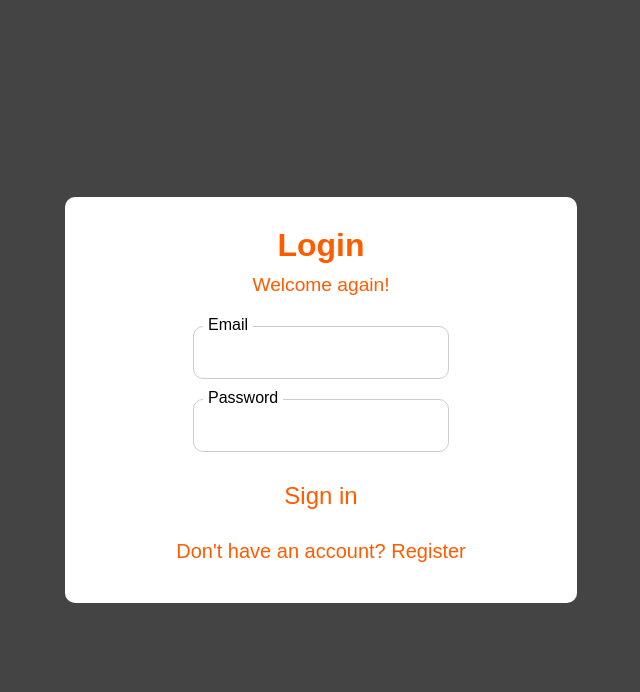
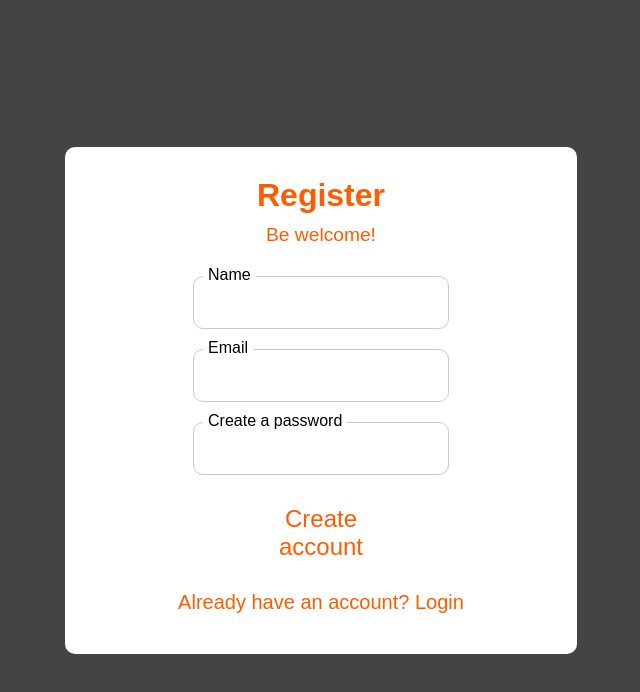
Before and after one commit to xThgSilva/message-central-web, a React (Vite) app: page /register in a window 1280 px wide. Shown: the top 692 px of the page, without its empty margins (319-959 px from the left). Built offline with nearby package versions, Linux system fonts and the light colour scheme.

Commit message:
feat: Creating register page and add react router

```diff
--- a/package.json
+++ b/package.json
@@ -11,7 +11,8 @@
   },
   "dependencies": {
     "react": "^19.2.0",
-    "react-dom": "^19.2.0"
+    "react-dom": "^19.2.0",
+    "react-router-dom": "^7.13.1"
   },
   "devDependencies": {
     "@eslint/js": "^9.39.1",
--- a/src/App.jsx
+++ b/src/App.jsx
@@ -1,10 +1,13 @@
+import { Routes, Route } from "react-router-dom"
 import Login from "./pages/Login"
+import Register from "./pages/Register"
 
 function App() {
   return (
-    <>
-      <Login/>
-    </>
+      <Routes>
+        <Route path="/" element={<Login />} />
+        <Route path="/register" element={<Register/>} />
+      </Routes>
   )
 }
 
--- a/src/components/AuthRegisterComponent.jsx
+++ b/src/components/AuthRegisterComponent.jsx
@@ -1,7 +1,8 @@
 import React from "react";
 import "../styles/AuthRegisterComponent/style.css"
+import { Link } from "react-router-dom";
 
-const AuthRegisterComponent = ({ pageTitle, auxiliaryText, children, actionButton, linkText }) => {
+const AuthRegisterComponent = ({ pageTitle, auxiliaryText, children, actionButton, linkText, toPage }) => {
     return (
         <>
             <div className="container">
@@ -15,8 +16,8 @@ const AuthRegisterComponent = ({ pageTitle, auxiliaryText, children, actionButto
                         {children}
                     </div>
 
-                    <button>{actionButton}</button>
-                    <a href="" className="register-link">{linkText}</a>
+                    <button type="button">{actionButton}</button>
+                    <Link to={toPage} className="register-link">{linkText}</Link>
                 </form>
             </div>
         </>
--- a/src/main.jsx
+++ b/src/main.jsx
@@ -1,9 +1,10 @@
 import { StrictMode } from 'react'
 import { createRoot } from 'react-dom/client'
+import { BrowserRouter } from 'react-router-dom'
 import App from './App.jsx'
 
 createRoot(document.getElementById('root')).render(
-  <StrictMode>
-    <App />
-  </StrictMode>,
+  <BrowserRouter>
+      <App />
+  </BrowserRouter>
 )
--- a/src/pages/Login.jsx
+++ b/src/pages/Login.jsx
@@ -8,6 +8,7 @@ export default function Login() {
             auxiliaryText="Welcome again!"
             actionButton={"Sign in"}
             linkText={"Don't have an account? Register"}
+            toPage={"/register"}
         >
             <div className="input-container">
                 <label htmlFor="">Email</label>
--- a/src/pages/Register.jsx
+++ b/src/pages/Register.jsx
@@ -0,0 +1,27 @@
+import React from "react";
+import AuthRegisterComponent from "../components/AuthRegisterComponent";
+
+export default function Login() {
+    return (
+        <AuthRegisterComponent
+            pageTitle="Register"
+            auxiliaryText="Be welcome!"
+            actionButton={"Create account"}
+            linkText={"Already have an account? Login"}
+            toPage={"/"}
+        >
+            <div className="input-container">
+                <label htmlFor="">Name</label>
+                <input type="text" />
+            </div>
+            <div className="input-container">
+                <label htmlFor="">Email</label>
+                <input type="email" />
+            </div>
+            <div className="input-container">
+                <label htmlFor="">Create a password</label>
+                <input type="password" />
+            </div>
+        </AuthRegisterComponent>
+    )
+}
```
Also changed, not shown: 1 other file (tests, documents, lock files or other folders).
